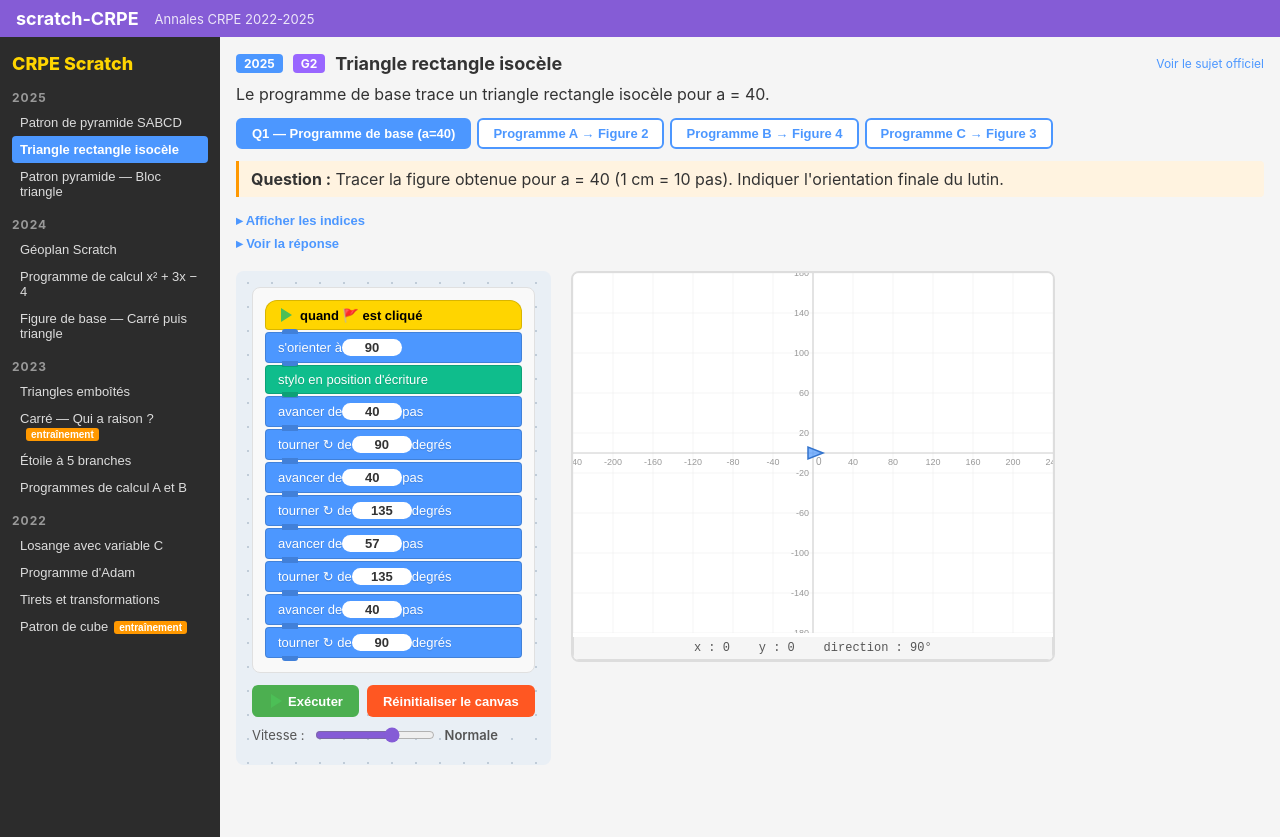
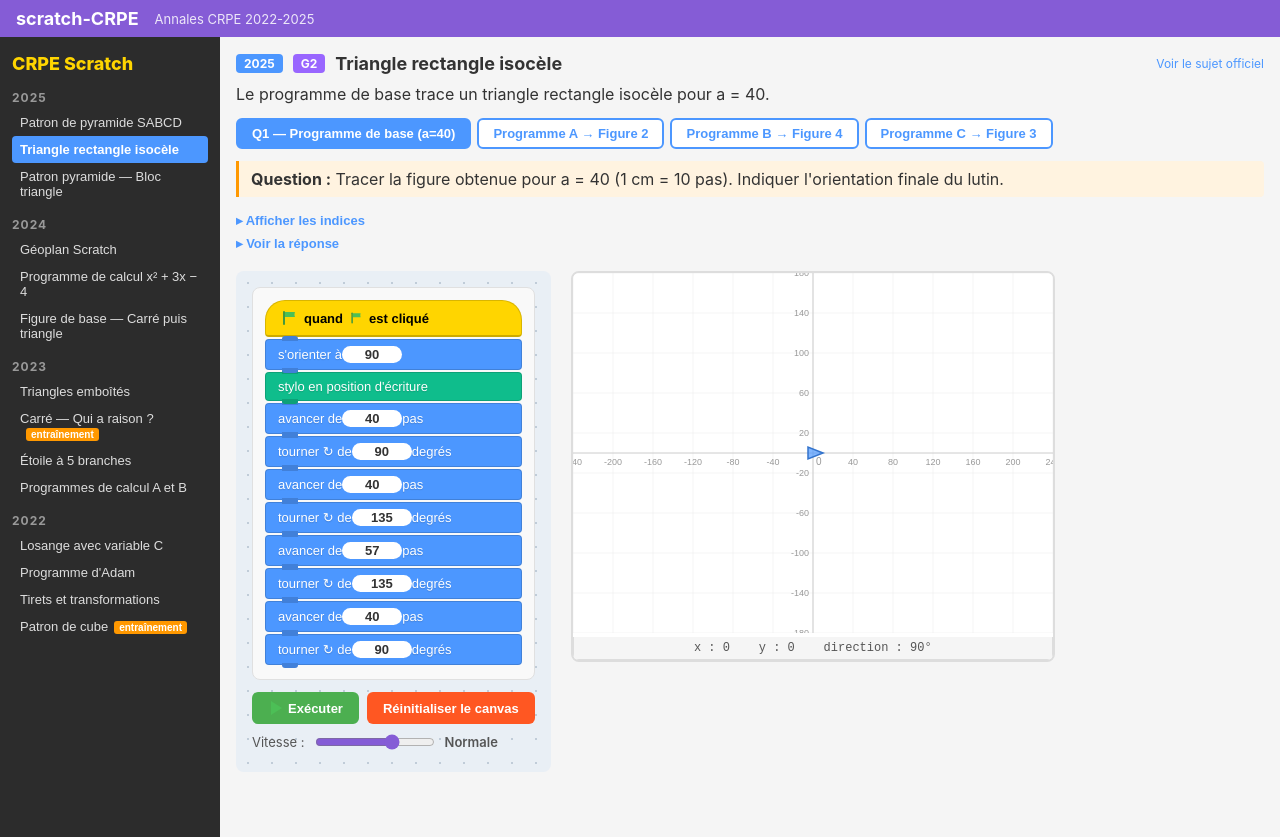
Before and after one commit to RLhoussaine-tls/scratch-crpe, a React (Vite) app: page / in a window 1280 px wide. Both pictures are taken after a click on the button "Triangle rectangle isocèle". Built offline with nearby package versions, Linux system fonts and the light colour scheme.

Commit message:
feat: add flag trigger visual rendering
https://claude.ai/code/session_01GAUnuBxeyA8b3mramarQcA

```diff
--- a/src/components/BlockSequence.css
+++ b/src/components/BlockSequence.css
@@ -12,13 +12,25 @@
   font-family: 'Helvetica Neue', Arial, sans-serif;
   font-size: 13px;
   font-weight: 600;
-  padding: 6px 12px;
-  border-radius: 12px 12px 4px 4px;
+  padding: 8px 14px;
+  border-radius: 20px 20px 4px 4px;
   margin-bottom: 2px;
-  min-height: 28px;
+  min-height: 32px;
   display: flex;
   align-items: center;
+  gap: 4px;
   border: 1px solid rgba(0, 0, 0, 0.15);
+  border-bottom: 2px solid rgba(0, 0, 0, 0.2);
+}
+
+.flag-icon {
+  flex-shrink: 0;
+  margin-right: 2px;
+}
+
+.flag-icon-inline {
+  flex-shrink: 0;
+  margin: 0 2px;
 }
 
 @media (max-width: 768px) {
--- a/src/components/BlockSequence.jsx
+++ b/src/components/BlockSequence.jsx
@@ -7,10 +7,16 @@ export default function BlockSequence({ blocks, activePath, onEditBlock }) {
   return (
     <div className="block-sequence">
       <div className="block-sequence-hat">
-        <svg width="16" height="16" viewBox="0 0 16 16" style={{ marginRight: 6 }}>
-          <polygon points="3,1 14,8 3,15" fill="#4CBF56" />
+        <svg className="flag-icon" width="18" height="18" viewBox="0 0 18 18">
+          <rect x="3" y="2" width="2" height="14" rx="1" fill="#45993D" />
+          <path d="M5,3 L15,3 C15,3 14,5.5 15,8 L5,8 Z" fill="#4CBF56" />
         </svg>
-        quand 🚩 est cliqué
+        quand
+        <svg className="flag-icon-inline" width="14" height="14" viewBox="0 0 18 18">
+          <rect x="3" y="2" width="2" height="14" rx="1" fill="#45993D" />
+          <path d="M5,3 L15,3 C15,3 14,5.5 15,8 L5,8 Z" fill="#4CBF56" />
+        </svg>
+        est cliqué
       </div>
       {blocks.map((block, i) => (
         <Block
```
